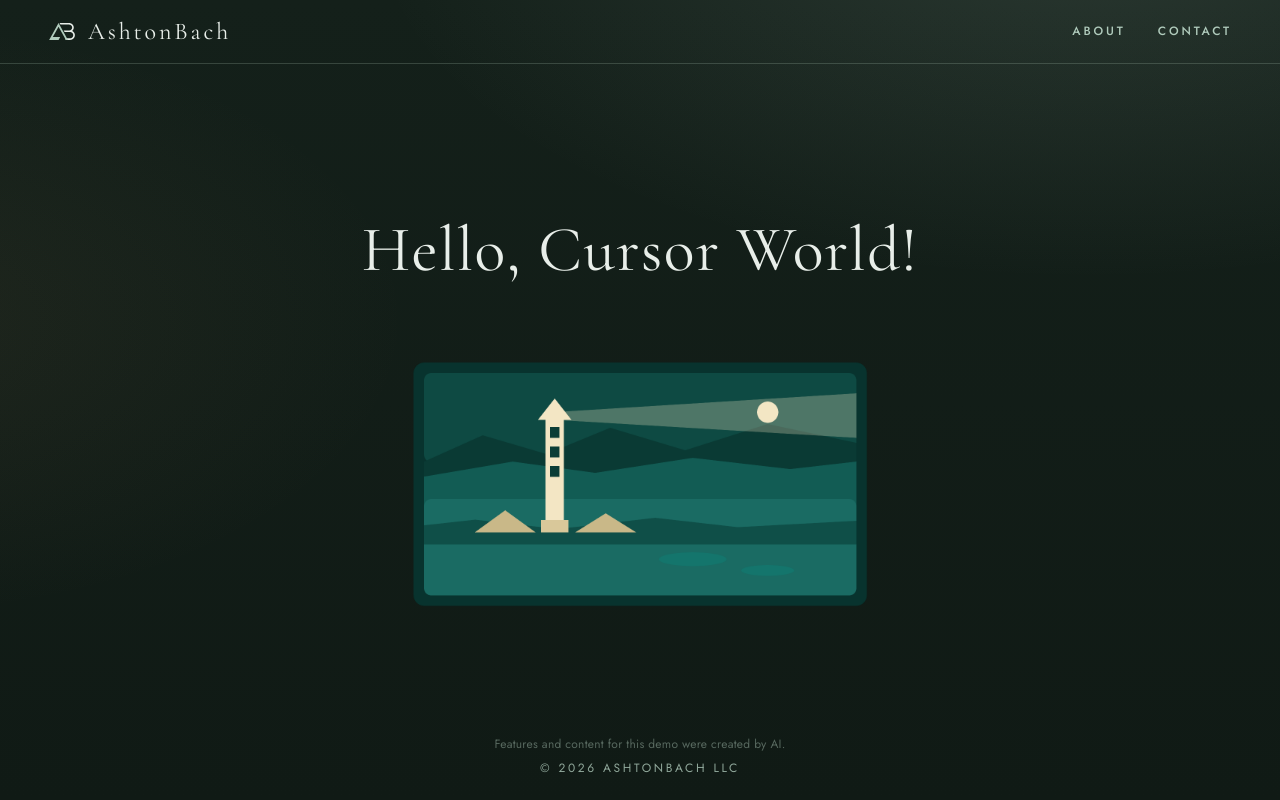
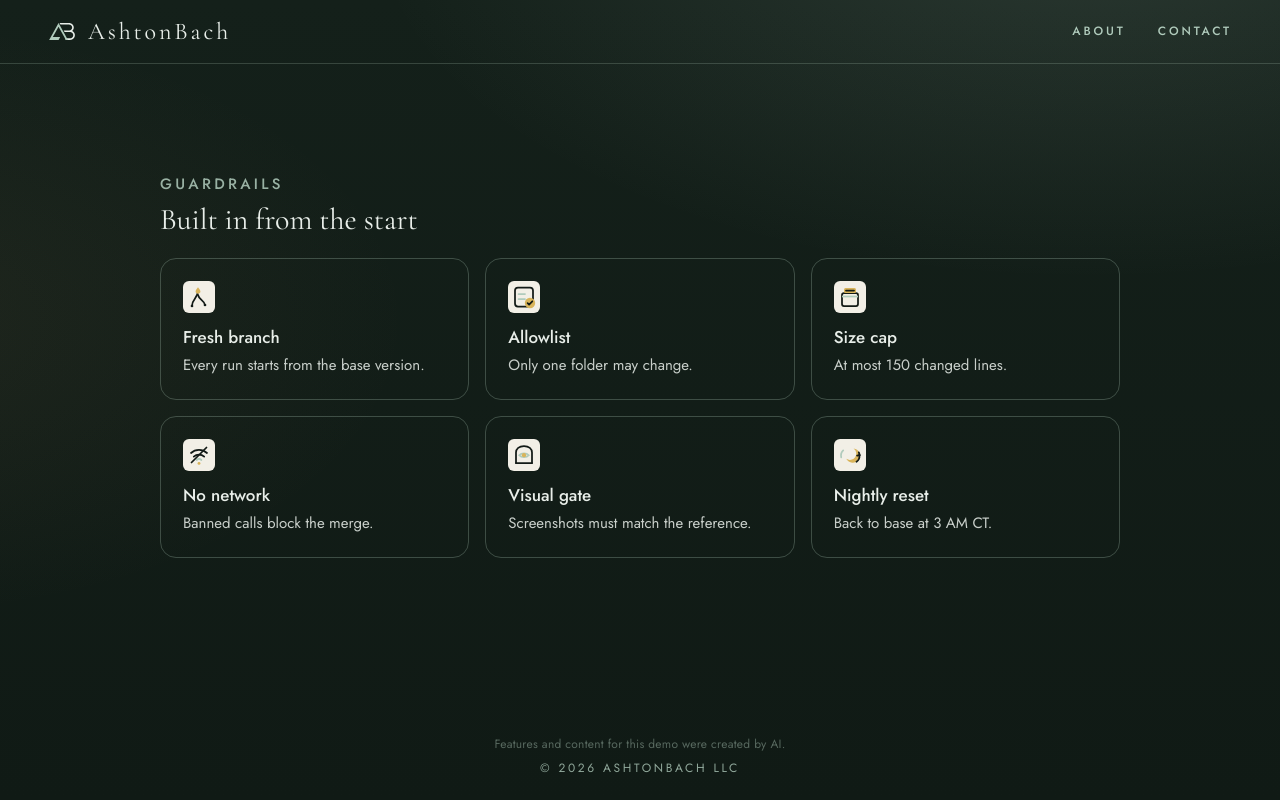
Before and after one commit to ashtonbach/agent-showcase, a Next.js app: page / in a window 1280 px wide. Built offline with nearby package versions, Linux system fonts and the light colour scheme.

Commit message:
Feature: Feature grid (Author: Jonah Reyes)
Co-authored-by: Agent 0067 <ashtonbach-bot@users.noreply.github.com>

```diff
--- /dev/null
+++ b/app/lab/feature-grid/index.tsx
@@ -0,0 +1,53 @@
+"use client";
+import { useEffect, useRef, useState, type ReactNode } from "react";
+
+const P = { fill: "none", stroke: "currentColor", strokeWidth: 1.6, strokeLinecap: "round" as const, strokeLinejoin: "round" as const };
+const CARDS = [
+  { t: "Fresh branch", d: "Every run starts from the base version.", i: <path {...P} d="M6 3v12M18 9a3 3 0 1 0 0-.01M6 21a3 3 0 1 0 0-.01M18 12c0 4-6 3-12 6" /> },
+  { t: "Allowlist", d: "Only one folder may change.", i: <path {...P} d="M4 12l5 5L20 6" /> },
+  { t: "Size cap", d: "At most 150 changed lines.", i: <path {...P} d="M4 20V10M10 20V4M16 20v-7M22 20H2" /> },
+  { t: "No network", d: "Banned calls block the merge.", i: <path {...P} d="M12 3a9 9 0 1 0 0 18 9 9 0 0 0 0-18zM5.6 5.6l12.8 12.8" /> },
+  { t: "Visual gate", d: "Screenshots must match the reference.", i: <path {...P} d="M2 12s4-7 10-7 10 7 10 7-4 7-10 7S2 12 2 12zM12 9a3 3 0 1 0 0 6 3 3 0 0 0 0-6z" /> },
+  { t: "Nightly reset", d: "Back to base at 3 AM CT.", i: <path {...P} d="M3 12a9 9 0 1 0 3-6.7M3 4v5h5" /> },
+];
+const css = `
+.lab-grid { width: min(960px, 100%); margin: 8px auto 56px; }
+.lab-grid h2 { font-family: var(--serif); font-weight: 400; font-size: 30px; line-height: 1.2; margin: 6px 0 20px; }
+.lab-grid ul { display: grid; grid-template-columns: repeat(3, 1fr); gap: 16px; list-style: none; }
+.lab-grid li { padding: 22px; border: 1px solid rgba(176, 203, 188, 0.28); border-radius: 16px; }
+.lab-grid [data-art] { display: block; width: 32px; height: 32px; color: var(--sage); }
+.lab-grid [data-art] svg { width: 32px; height: 32px; }
+.lab-grid h3 { font: 500 17px var(--sans); margin: 12px 0 4px; }
+.lab-grid p { opacity: 0.85; font-size: 15px; }
+@media (max-width: 900px) { .lab-grid ul { grid-template-columns: repeat(2, 1fr); } }
+@media (max-width: 600px) { .lab-grid ul { grid-template-columns: 1fr; } }
+`;
+
+// Artwork slot: Naomi Sato commits the image at a fixed path; a quiet fallback shows if it is missing or fails to load.
+function Art({ src, w, h, alt, children }: { src: string; w: number; h: number; alt: string; children: ReactNode }) {
+  const r = useRef<HTMLImageElement>(null);
+  const [ok, setOk] = useState(true);
+  useEffect(() => { const i = r.current; if (i && i.complete && i.naturalWidth === 0) setOk(false); }, [src]);
+  return ok ? <img ref={r} data-art="image" src={src} width={w} height={h} alt={alt} onError={() => setOk(false)} /> : <span data-art="fallback" aria-hidden="true">{children}</span>;
+}
+
+export default function FeatureGrid() {
+  return (
+    <section data-lab="feature-grid" className="lab-grid" aria-labelledby="lab-grid-title">
+      <style>{css}</style>
+      <p className="label">Guardrails</p>
+      <h2 id="lab-grid-title">Built in from the start</h2>
+      <ul>
+        {CARDS.map((c, k) => (
+          <li key={c.t}>
+            <Art src={`/lab/feature-grid/icon-${k}.svg`} w={32} h={32} alt="">
+              <svg viewBox="0 0 24 24" aria-hidden="true">{c.i}</svg>
+            </Art>
+            <h3>{c.t}</h3>
+            <p>{c.d}</p>
+          </li>
+        ))}
+      </ul>
+    </section>
+  );
+}
--- a/app/page.tsx
+++ b/app/page.tsx
@@ -1,10 +1,11 @@
+import Lab from "./lab/feature-grid";
 import { BASE_HEADING } from "./base-heading";
 export default function Page() {
   return (
     <div style={{ display: "flex", flexDirection: "column", alignItems: "center", width: "100%", gap: "1rem" }}>
       <h1 className="page-title" style={{ whiteSpace: "nowrap" }}>{BASE_HEADING}</h1>
       <img className="world-image" src="/worlds/cursor.png" alt="Cursor world" width={480} height={270} style={{ width: 480, maxWidth: "90vw", height: "auto", margin: 0, borderRadius: 12 }} />
-      {/* lab:slot */}
+      <Lab /> {/* lab:slot */}
     </div>
   );
 }
```
